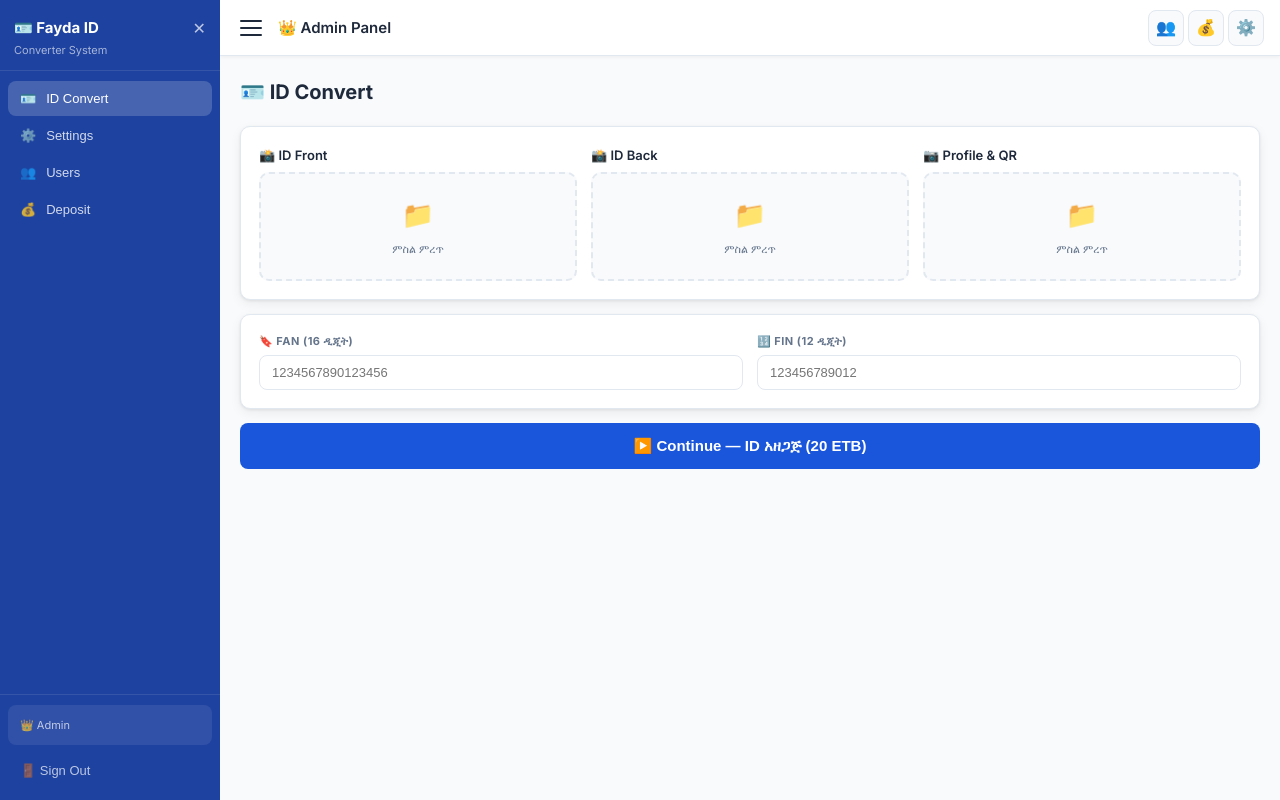
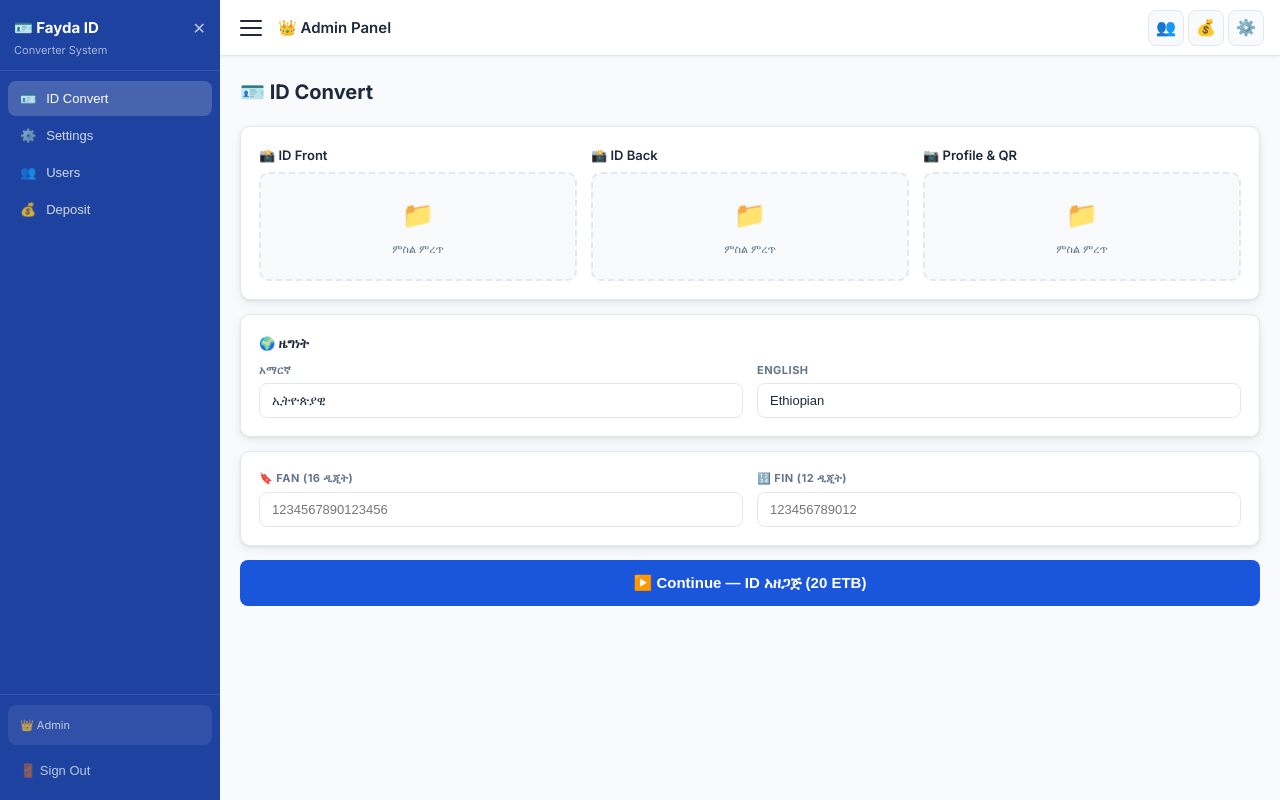
Before and after one commit to danielhabtamu1994-dev/idconvertor, a React (Create React App) app in the folder frontend/: page /convert in a window 1280 px wide. Built offline with nearby package versions, Linux system fonts and the light colour scheme; no server answers; sample sign-in values are in the browser's storage.

Commit message:
Update Convert.js

```diff
--- a/frontend/src/pages/Convert.js
+++ b/frontend/src/pages/Convert.js
@@ -33,6 +33,9 @@
 
   const [fanManual, setFanManual] = useState('');
   const [finManual, setFinManual] = useState('');
+  const [snVal,      setSnVal]      = useState('');
+  const [natAm,      setNatAm]      = useState('ኢትዮጵያዊ');
+  const [natEn,      setNatEn]      = useState('Ethiopian');
   const [photob64,  setPhotob64]  = useState('');
   const [qrb64,     setQrb64]    = useState('');
 
@@ -111,6 +114,12 @@
     if (!backFile)  return toast.error('ID Back ያስገቡ');
     if ((user?.balance ?? 0) < 20) return toast.error('በቂ ብር የለም — Deposit አድርጉ');
 
+    // Generate SN: 7 digits starting with 6 or 7
+    const prefix  = Math.random() < 0.5 ? '6' : '7';
+    const suffix  = Math.floor(Math.random() * 1000000).toString().padStart(6, '0');
+    const newSn   = prefix + suffix;
+    setSnVal(newSn);
+
     setGenerating(true);
     setMergedResult('');
     try {
@@ -129,6 +138,9 @@
       fdB.append('fin_digits', finManual);
       fdB.append('field_nums', JSON.stringify(bn));
       fdB.append('ocr_lines',  JSON.stringify(backLines));
+      fdB.append('sn_val',    newSn);
+      fdB.append('nat_am',    natAm);
+      fdB.append('nat_en',    natEn);
       const respB = await API.post('/convert/generate/back', fdB, { responseType:'blob' });
       const backUrl = URL.createObjectURL(respB.data);
 
@@ -183,6 +195,21 @@
         </div>
       </div>
 
+      {/* Nationality */}
+      <div className="card">
+        <p style={{fontSize:13,fontWeight:600,marginBottom:8}}>🌍 ዜግነት</p>
+        <div className="grid-2">
+          <div className="form-group" style={{marginBottom:0}}>
+            <label>አማርኛ</label>
+            <input className="form-input" value={natAm} onChange={e=>setNatAm(e.target.value)} placeholder="ኢትዮጵያዊ"/>
+          </div>
+          <div className="form-group" style={{marginBottom:0}}>
+            <label>English</label>
+            <input className="form-input" value={natEn} onChange={e=>setNatEn(e.target.value)} placeholder="Ethiopian"/>
+          </div>
+        </div>
+      </div>
+
       {/* FAN / FIN */}
       <div className="card">
         <div className="grid-2">
```
